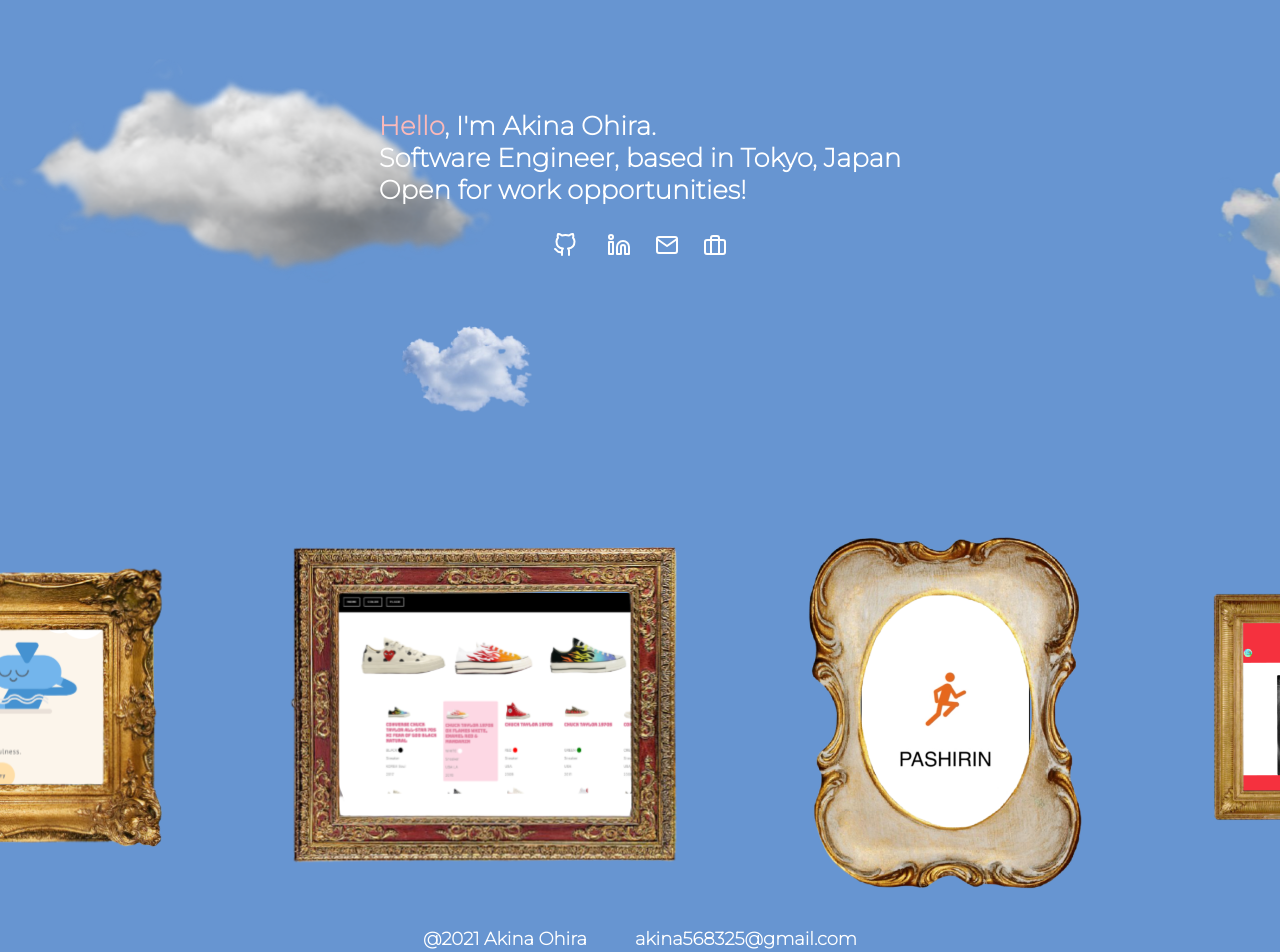
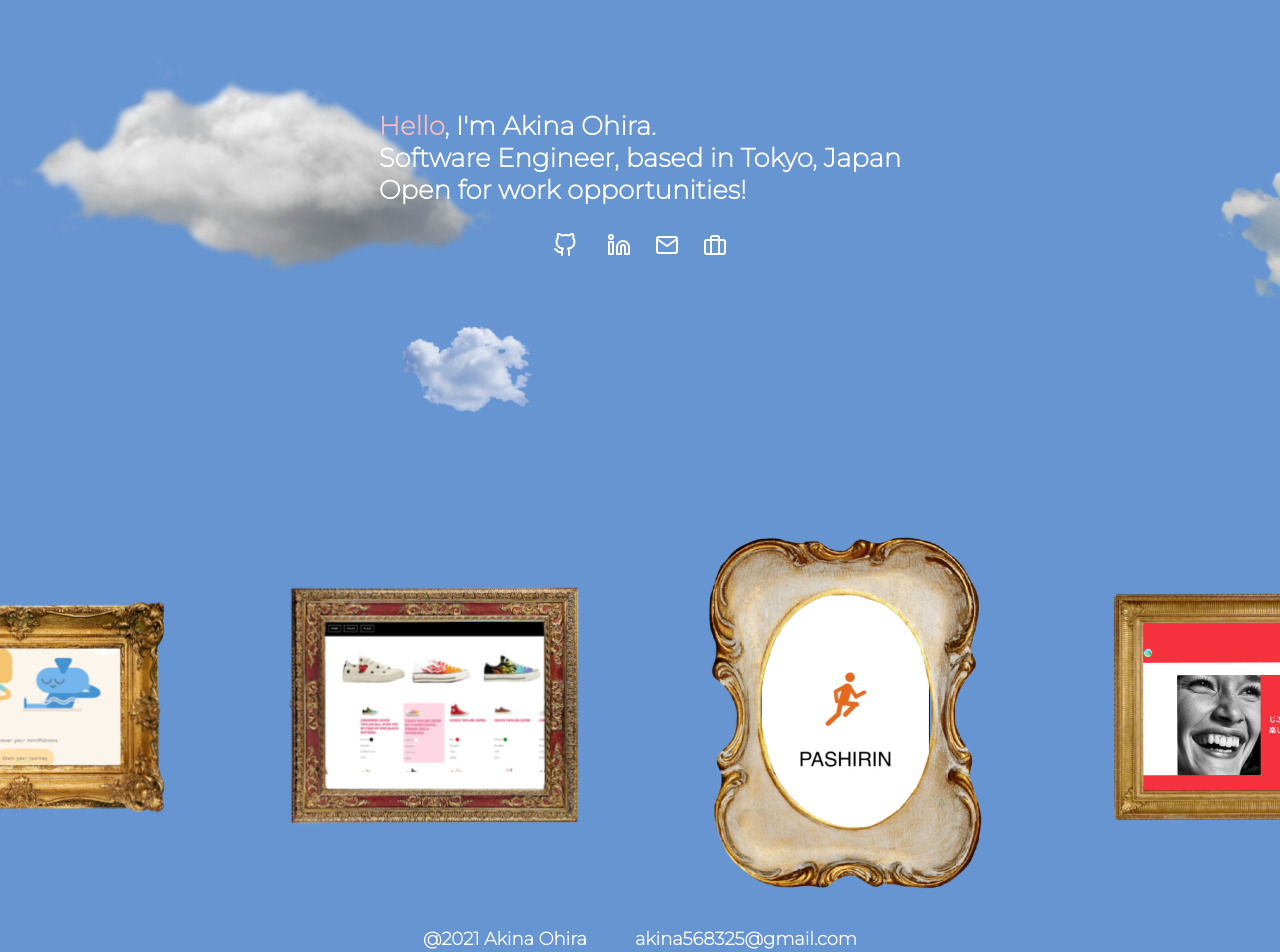
Before and after one commit to akinaohira/portfolio, a React (Create React App) app: page / in a window 1280 px wide. Shown: the top 952 px of the page. Built offline with nearby package versions, Linux system fonts and the light colour scheme.

Commit message:
adjusted size of image

```diff
--- a/src/css/App.css
+++ b/src/css/App.css
@@ -140,7 +140,7 @@ button {
 }
 
 .frame {
-  width: 400px;
+  width: 300px;
 }
 
 .frame:hover {
@@ -310,7 +310,7 @@ a:hover {
 }
 
 #web_img {
-  width:700px;
+  width:600px;
 }
 
 #web_img img {
```
